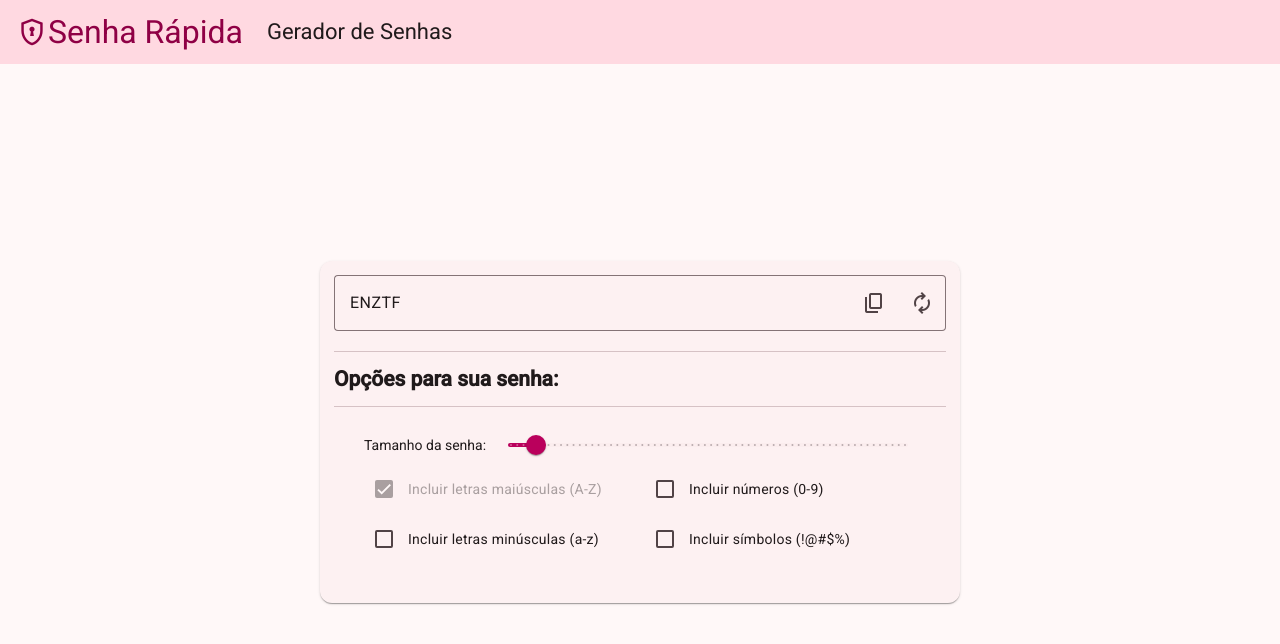
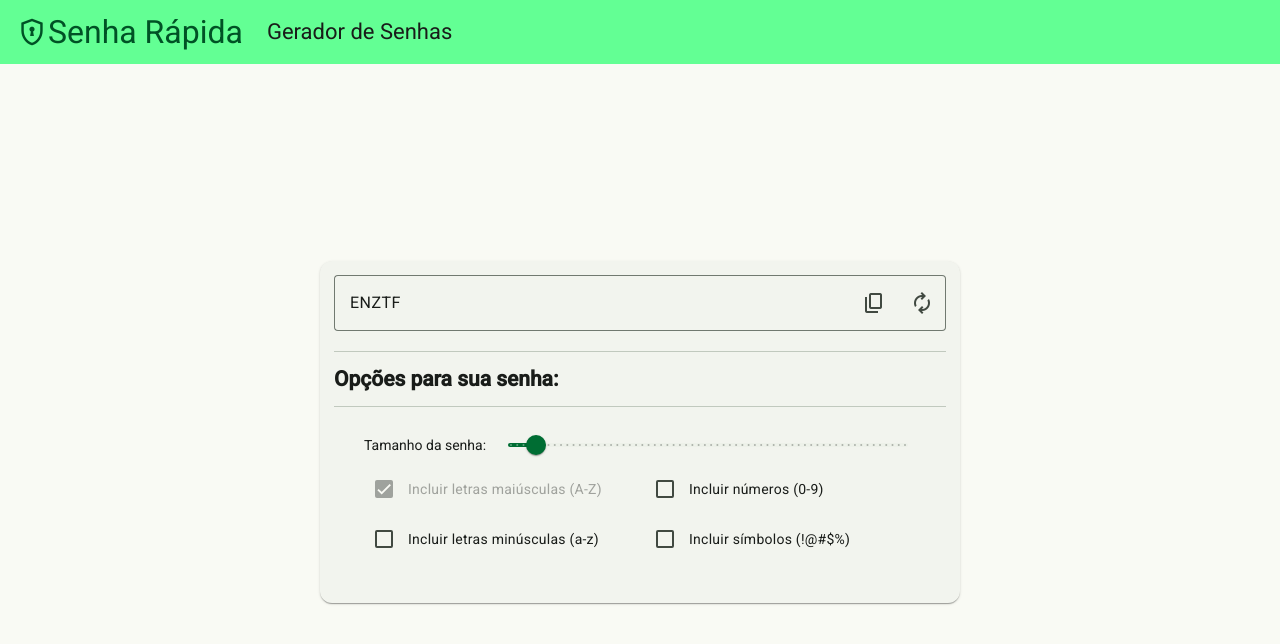
Before and after one commit to BrininhoBru/senha-rapida, an Angular app: page /generator in a window 1280 px wide. Shown: the top 644 px of the page. Built offline with nearby package versions, Linux system fonts and the light colour scheme.

Commit message:
style: changed app palette

```diff
--- a/src/styles.scss
+++ b/src/styles.scss
@@ -2,9 +2,7 @@
 @use 'styles/underline-animation';
 
 html {
-  @include mat.theme((color: (primary: mat.$rose-palette,
-        tertiary: mat.$red-palette,
-      ),
+  @include mat.theme((color: (primary: mat.$spring-green-palette ),
       typography: Roboto,
       density: 0,
     ));
@@ -16,15 +14,17 @@ body {
   color: var(--mat-sys-on-surface);
   font: var(--mat-sys-body-medium);
 
-  margin: 0;
+  flex-direction: column;
 }
 
 html,
 body {
+  margin: 0;
+  padding: 0;
   height: 100%;
+  overflow: hidden;
 }
 
-body {
-  margin: 0;
-  font-family: Roboto, "Helvetica Neue", sans-serif;
+.snackbar--margin-top {
+  margin-top: 6em !important;
 }
```
